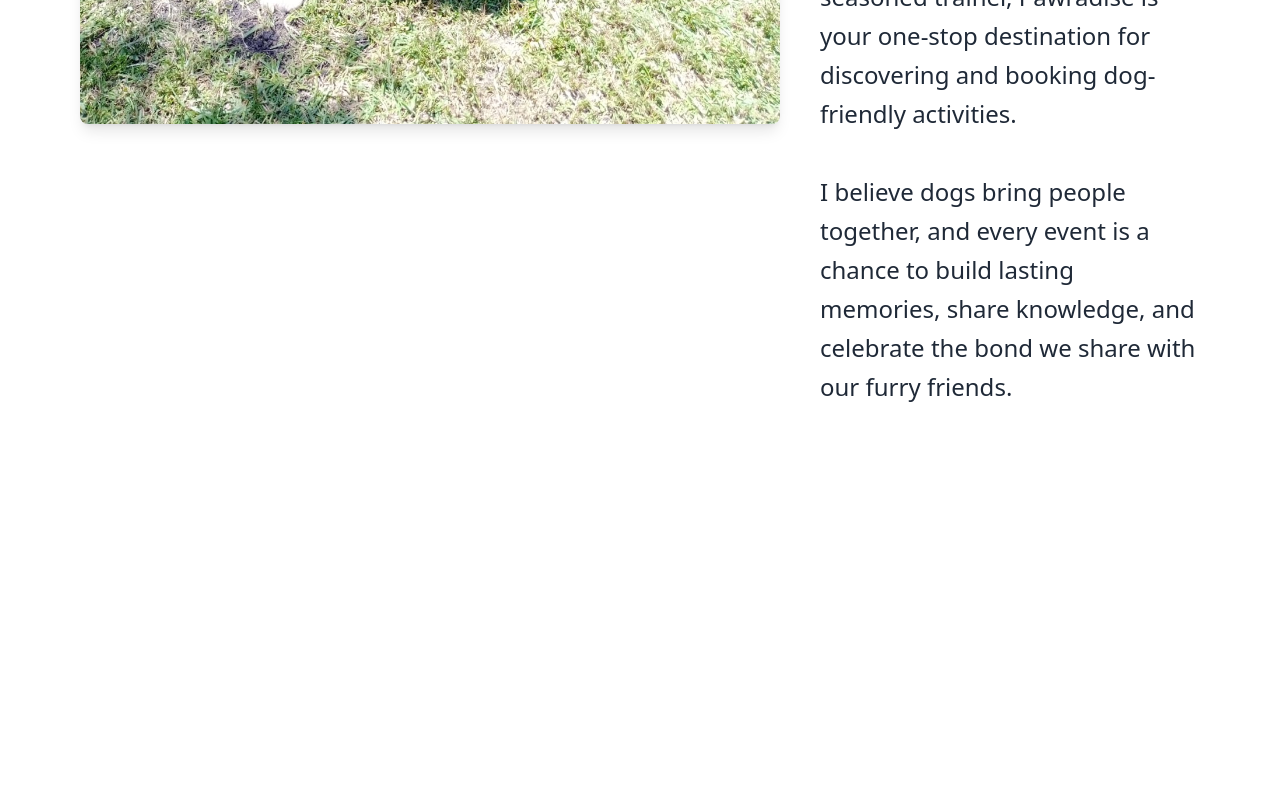
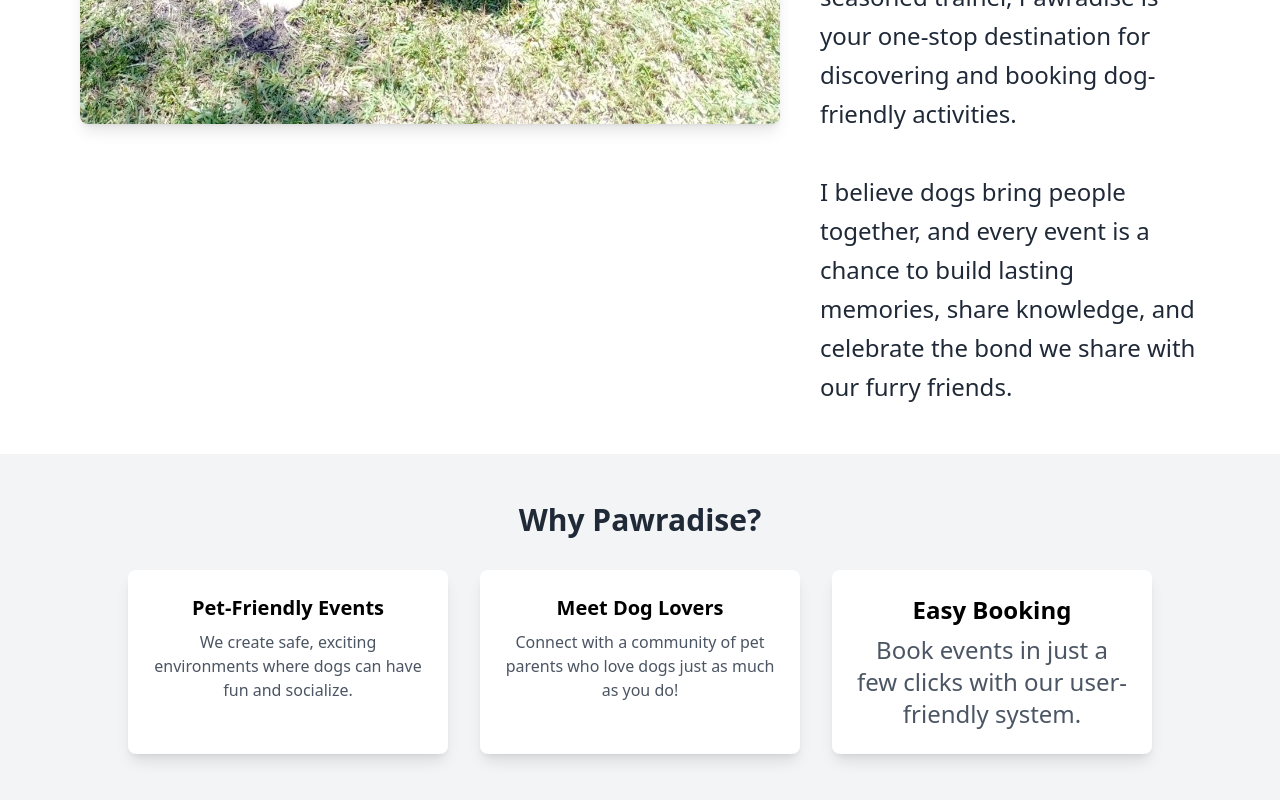
Before and after one commit to JANE-dot978/pawradisefrontend, a React (Create React App) app in the folder pawradise-event-system/: page / in a window 1280 px wide. Shown: the part 1657-2457 px from the top of the page. Before the commit the page ends 2111 px from the top, so only its background shows below. Built offline with nearby package versions, Linux system fonts and the light colour scheme.

Commit message:
cards on why pawradise on progress

```diff
--- a/pawradise-event-system/src/components/Home.js
+++ b/pawradise-event-system/src/components/Home.js
@@ -55,6 +55,26 @@ const Home = () => {
   </div>
 </div>
 
+{/* WHY PAWRADISE Section */}
+<section className="bg-gray-100 py-12 px-6 text-center">
+  <h2 className="text-3xl font-extrabold mb-8 text-gray-800">Why Pawradise?</h2>
+  <div className="grid md:grid-cols-3 gap-8 max-w-5xl mx-auto">
+    <div className="bg-white p-6 rounded-lg shadow-lg">
+      <h3 className="text-xl font-bold mb-2">Pet-Friendly Events</h3>
+      <p className="text-gray-600">We create safe, exciting environments where dogs can have fun and socialize.</p>
+    </div>
+    <div className="bg-white p-6 rounded-lg shadow-lg">
+      <h3 className="text-xl font-bold mb-2">Meet Dog Lovers</h3>
+      <p className="text-gray-600">Connect with a community of pet parents who love dogs just as much as you do!</p>
+    </div>
+    <div className="bg-white p-6 rounded-lg shadow-lg">
+      <h3 className="text-2xl font-bold mb-2">Easy Booking</h3>
+      <p className="text-gray-600 text-2xl">Book events in just a few clicks with our user-friendly system.</p>
+    </div>
+  </div>
+</section>
+
+
     </div>
   );
 };
```
